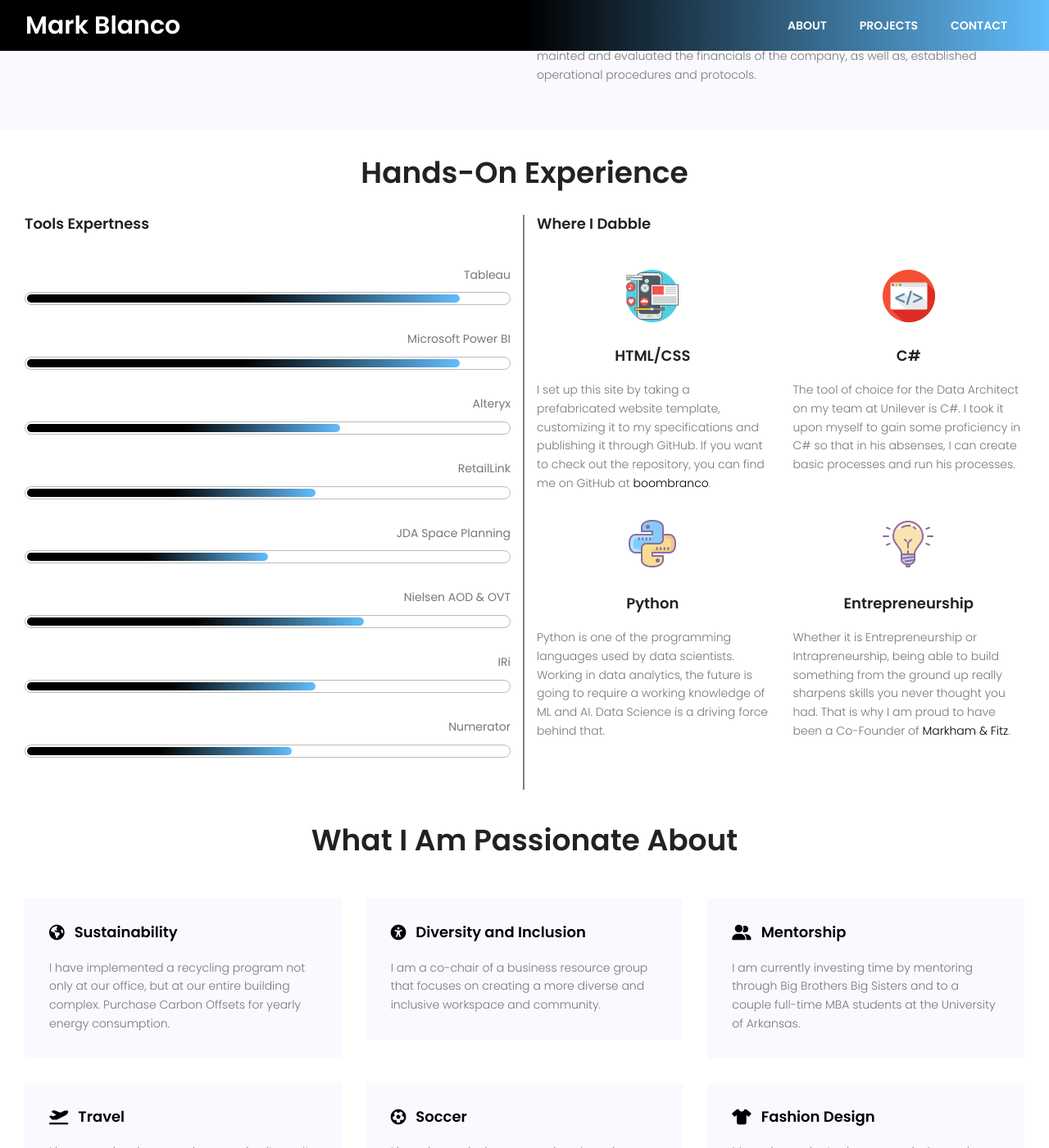
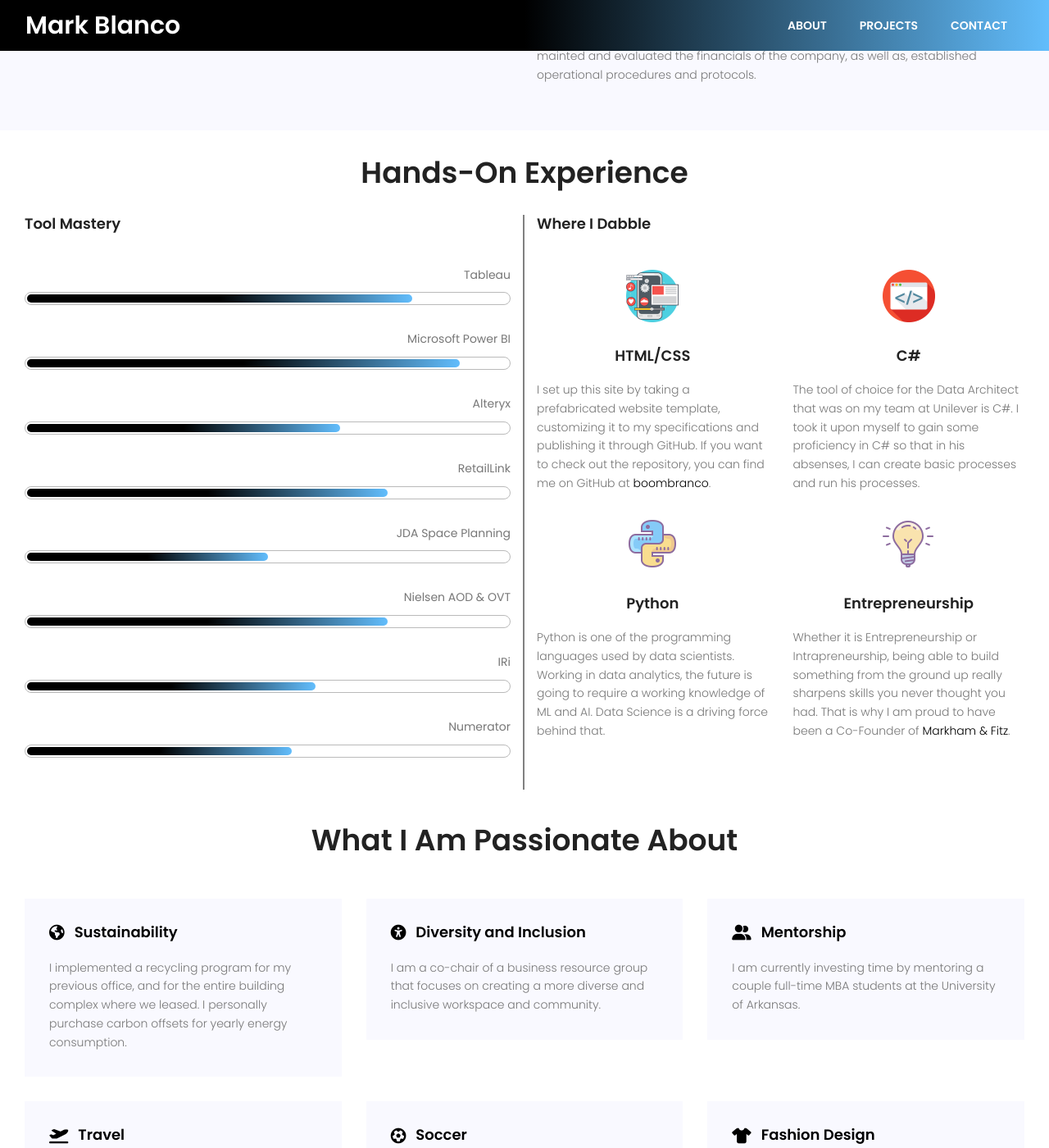
Before and after one commit to boombranco/boombranco.github.io, a Jekyll site: the page about.html, which Jekyll copies as it is, in a window 1280 px wide and 1400 px high, scrolled down 777 px. Shown: the whole window at 82% size. Built offline with Jekyll 4.4.1, drawn with Linux system fonts in a browser that asks for light colours; nearby versions of some CDN libraries.

Commit message:
Updating what I am passionate about

```diff
--- a/about.html
+++ b/about.html
@@ -131,11 +131,11 @@
         </div>
         <div class="row d-flex justify-content-center">
           <div class="col-lg-6 col-md-6 qty-left border-right">
-            <h4 class="pb-40 about-me">Tools Expertness</h4>
-                      <div class="skillbar" data-percent="90%">
+            <h4 class="pb-40 about-me">Tool Mastery</h4>
+                      <div class="skillbar" data-percent="80%">
                           <div class="skill-bar-percent">Tableau</div>
                           <div class="skillwrap">
-                            <div class="skillbar-bar" style="width: 90%;"></div>
+                            <div class="skillbar-bar" style="width: 80%;"></div>
                           </div>
                       </div>
 
@@ -153,10 +153,10 @@
                           </div>
                       </div>
 
-                      <div class="skillbar" data-percent="60%">
+                      <div class="skillbar" data-percent="75%">
                           <div class="skill-bar-percent">RetailLink</div>
                           <div class="skillwrap">
-                            <div class="skillbar-bar" style="width: 60%;"></div>
+                            <div class="skillbar-bar" style="width: 75%;"></div>
                           </div>
                       </div>
 
@@ -167,10 +167,10 @@
                           </div>
                       </div>
 
-                      <div class="skillbar" data-percent="70%">
+                      <div class="skillbar" data-percent="75%">
                           <div class="skill-bar-percent">Nielsen AOD & OVT</div>
                           <div class="skillwrap">
-                            <div class="skillbar-bar" style="width: 70%;"></div>
+                            <div class="skillbar-bar" style="width: 75%;"></div>
                           </div>
                       </div>
 
@@ -210,7 +210,7 @@
                   <div class="dec">
                     <h4 class="mt-30">C#</h4>
                     <p class="mt-20 about-me">
-                      The tool of choice for the Data Architect on my team at Unilever is C#. I took it upon myself to gain some proficiency in C# so that in his absenses, I can create basic processes and run his processes.
+                      The tool of choice for the Data Architect that was on my team at Unilever is C#. I took it upon myself to gain some proficiency in C# so that in his absenses, I can create basic processes and run his processes.
                     </p>
                   </div>
                 </div>
@@ -283,7 +283,7 @@
               <h4>Sustainability</h4>
             </div>
             <p>
-              I have implemented a recycling program not only at our office, but at our entire building complex. Purchase Carbon Offsets for yearly energy consumption.
+              I implemented a recycling program for my previous office, and for the entire building complex where we leased. I personally purchase carbon offsets for yearly energy consumption.
             </p>
           </div>
         </div>
@@ -305,7 +305,7 @@
               <h4>Mentorship</h4>
             </div>
             <p>
-              I am currently investing time by mentoring through Big Brothers Big Sisters and to a couple full-time MBA students at the University of Arkansas.
+              I am currently investing time by mentoring a couple full-time MBA students at the University of Arkansas.
             </p>
           </div>
         </div>
```
